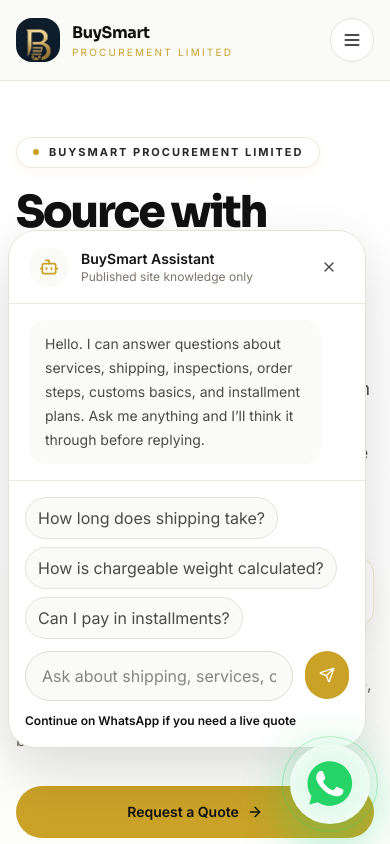
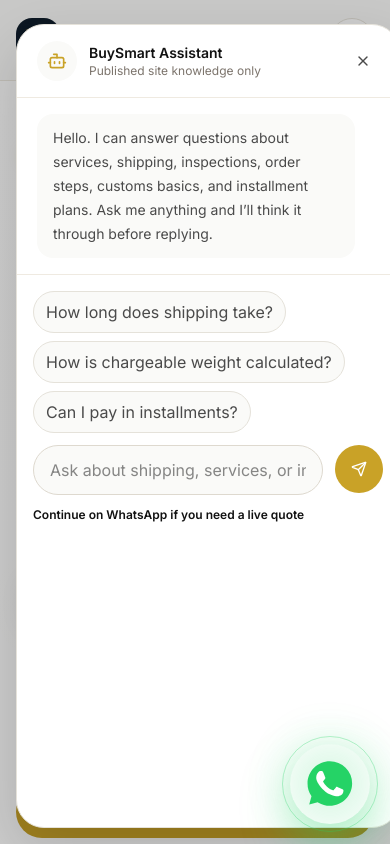
Before and after one commit to GoodnessFx/BuySmart, a React (Vite) app: page / in a window 390 px wide. Both pictures are taken after a click on the button "Ask BuySmart". Shown: the top 844 px of the page. Built offline with nearby package versions, Linux system fonts and the light colour scheme.

Commit message:
chore: fix assistant JSX and mobile chat responsiveness

```diff
--- a/src/app/assistant.tsx
+++ b/src/app/assistant.tsx
@@ -1,4 +1,4 @@
-import { useMemo, useState } from "react";
+import { useEffect, useMemo, useState } from "react";
 import { Bot, MessageCircle, Send, X } from "lucide-react";
 import { faqItems, services, volumetricFormula } from "./content";
 import { WhatsAppBrandIcon, createWhatsAppUrl, gold } from "./layout";
@@ -164,19 +164,44 @@
   const [input, setInput] = useState("");
   const [messages, setMessages] = useState<ChatMessage[]>([{ role: "assistant", text: greeting }]);
 
+  useEffect(() => {
+    const saved = window.sessionStorage.getItem("buysmart-assistant-messages");
+    if (saved) {
+      try {
+        const parsed = JSON.parse(saved) as ChatMessage[];
+        if (Array.isArray(parsed) && parsed.length > 0) {
+          setMessages(parsed);
+        }
+      } catch {
+        /* ignore invalid saved chat */
+      }
+    }
+  }, []);
+
+  useEffect(() => {
+    window.sessionStorage.setItem("buysmart-assistant-messages", JSON.stringify(messages));
+  }, [messages]);
+
   const previewText = useMemo(() => messages[messages.length - 1]?.text ?? greeting, [messages]);
 
   const pushReply = (question: string) => {
     const trimmed = question.trim();
     if (!trimmed) return;
 
-    const reply = findReply(trimmed);
-    setMessages((current) => [
+    setMessages((current) => {
+      const lastUser = [...current].reverse().find((message) => message.role === "user")?.text;
+      if (lastUser?.toLowerCase() === trimmed.toLowerCase()) {
+        return current;
+      }
+
+      return [
         ...current,
         { role: "user", text: trimmed },
         { role: "assistant", text: "Thinking...", pending: true },
-    ]);
+      ];
+    });
 
+    const reply = findReply(trimmed);
     const delay = Math.min(1400, 600 + trimmed.length * 25);
     window.setTimeout(() => {
       setMessages((current) => {
@@ -213,9 +238,14 @@
         </div>
       ) : null}
 
-      <div className="fixed bottom-24 right-6 z-40">
+      <div className="fixed inset-0 z-40">
         {open ? (
-          <div className="w-[calc(100vw-2rem)] max-w-sm overflow-hidden rounded-[28px] border border-[#E5E2DA] bg-white shadow-[0_22px_54px_rgba(17,17,17,0.14)]">
+          <>
+            <div className="absolute inset-0 bg-black/20 md:hidden" onClick={() => setOpen(false)} />
+            <div
+              onClick={(event) => event.stopPropagation()}
+              className="pointer-events-auto fixed left-4 right-4 bottom-4 top-6 z-50 mx-auto w-full max-w-sm overflow-hidden rounded-[28px] border border-[#E5E2DA] bg-white shadow-[0_22px_54px_rgba(17,17,17,0.14)] md:left-auto md:right-6 md:bottom-6 md:top-auto md:w-[22rem] md:max-h-[calc(100vh-6rem)]"
+            >
             <div className="flex items-center justify-between border-b border-[#EFEAE1] px-5 py-4">
               <div className="flex items-center gap-3">
                 <span className="inline-flex h-10 w-10 items-center justify-center rounded-full bg-[#FAFAF8]" style={{ color: gold }}>
@@ -230,7 +260,7 @@
                 <X className="h-4 w-4" />
               </button>
             </div>
-            <div className="max-h-[24rem] space-y-3 overflow-y-auto px-5 py-4">
+            <div className="max-h-[calc(100vh-22rem)] md:max-h-[24rem] space-y-3 overflow-y-auto px-5 py-4">
               {messages.map((message, index) => (
                 <div
                   key={`${message.role}-${index}`}
@@ -293,7 +323,9 @@
               </a>
             </div>
               </div>
+            </>
         ) : (
+          <div className="pointer-events-auto fixed bottom-24 right-6 z-50">
             <button
               type="button"
               onClick={() => setOpen(true)}
@@ -304,6 +336,7 @@
               </span>
               Ask BuySmart
             </button>
+          </div>
         )}
       </div>
     </>
```
Lines whose indentation alone changed are shown as unchanged.
